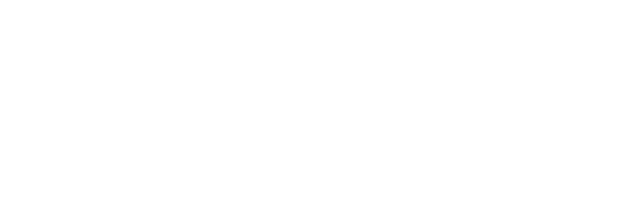
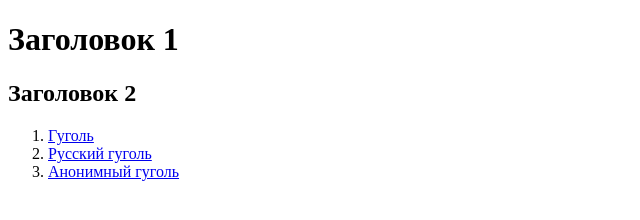
Before and after one commit to SeregaTheDed/task-html, a website: page src/index.html in a window 1280 px wide. Shown: the whole page, without its empty margins (0-640 px from the left). Drawn offline with Linux system fonts and the light colour scheme.

Commit message:
Задание по HTML

```diff
--- a/src/index.html
+++ b/src/index.html
@@ -3,5 +3,13 @@
     <head>
         <title>HTML</title>
     </head>
-    <body></body>
+    <body>
+        <h1>Заголовок 1</h1>
+        <h2>Заголовок 2</h2>
+        <ol>
+            <li><a href="https://www.google.ru/">Гуголь</a></li>
+            <li><a href="https://yandex.ru/">Русский гуголь</a></li>
+            <li><a href="https://duckduckgo.com/">Анонимный гуголь</a></li>
+        </ol>
+    </body>
 </html>
```
Also changed, not shown: 1 other file.
